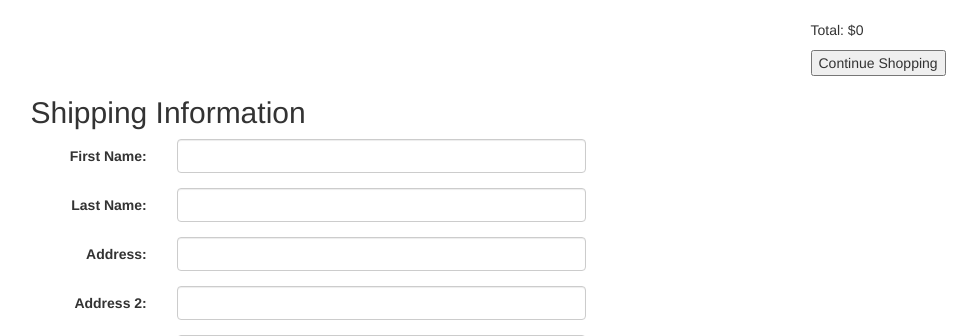
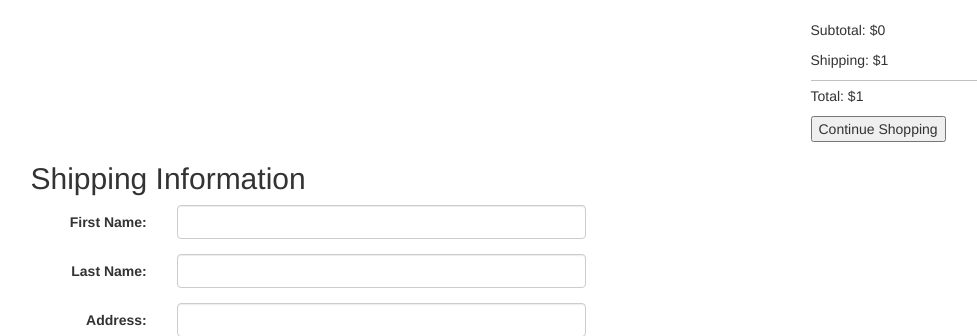
Before and after one commit to m272cels/cd_ecommerce, a CodeIgniter app: page /cart in a window 1280 px wide. Shown: the part 130-466 px from the top of the page, without its empty margins (137-1114 px from the left). Run offline with CodeIgniter, Linux system fonts and the light colour scheme; data that the repository does not hold is empty; some libraries are stand-ins or nearby versions.

Commit message:
updated cart total and remove

```diff
--- a/ci_clean_version-master/application/config/routes.php
+++ b/ci_clean_version-master/application/config/routes.php
@@ -12,5 +12,5 @@ $route['showproduct/(:any)'] = "products/show/$1";
 $route['addproduct/(:any)'] = "products/add/$1";
 $route['cart'] = "carts";
 $route['delete/(:any)'] = "carts/delete/$1";
-//$route['updatecart/']
+$route['addorder/(:any)'] = "orders/create/$1";
 //end of routes.php
--- a/ci_clean_version-master/application/models/order.php
+++ b/ci_clean_version-master/application/models/order.php
@@ -57,8 +57,8 @@ class Order extends CI_Model {
 	}
 
 	public function create_order($info) {
-		return $this->db->insert_id($this->db->query("INSERT INTO orders (status, created_at, updated_at, shipping_id, billing_id, user_id)
-			VALUES ('Order in process',NOW(),NOW(),?,?,?,?)", array($info['shipping_id'], $info['billing_id'], $info['user_id'])));
+		return $this->db->insert_id($this->db->query("INSERT INTO orders (status, created_at, updated_at, shipping_id, billing_id, user_id, total)
+			VALUES ('Order in process',NOW(),NOW(),?,?,?,?)", array($info['shipping_id'], $info['billing_id'], $info['user_id'], $info['total'])));
 	}
 
 	public function insert_into_order($item) {
@@ -85,8 +85,8 @@ class Order extends CI_Model {
 	}
 
 	public function add_address($info) {
-		$this->db->query("INSERT INTO mailing_info (first_name, last_name, address, address2, city, state, zipcode, created_at, updated_at, user_id)
-			VALUES (?,?,?,?,?,?,?,NOW(), NOW(),?)", array($info['fn'], $info['ln'], $info['add'], $info['add2'], $info['city'], $info['state'], $info['zip'],'1'));
+		$this->db->query("INSERT INTO mailing_info (first_name, last_name, address, address2, city, state, zipcode, created_at, updated_at)
+			VALUES (?,?,?,?,?,?,?,NOW(), NOW())", array($info['fn'], $info['ln'], $info['add'], $info['add2'], $info['city'], $info['state'], $info['zip']));
         return $this->db->insert_id();
 	}
 
--- a/ci_clean_version-master/application/views/cart/cart.php
+++ b/ci_clean_version-master/application/views/cart/cart.php
@@ -75,7 +75,9 @@ var_dump($cart_items);
         </div>
         <div class="row">
             <div class="col-sm-3 col-sm-offset-9">
-                <p>Total: $<?=$total?></p>
+                <p>Subtotal: $<?=$total?></p>
+                <p>Shipping: $1</p>
+                <p id="total">Total: $<?=$total+1?></p>
             </div>
         </div>
         <div class="row">
@@ -88,7 +90,7 @@ var_dump($cart_items);
         <div class="row">
             <div class="col-sm-6 col-sm-offset-1">
                 <h2>Shipping Information</h2>
-                <form class="form-horizontal" role="form" action="" method="post">
+                <form class="form-horizontal" role="form" action="/addorder/<?=$total+1?>" method="post">
                     <div class="form-group">
                         <label class="control-label col-sm-3">First Name:</label>
                         <div class="col-sm-9">
--- a/ci_clean_version-master/application/views/mainpage.php
+++ b/ci_clean_version-master/application/views/mainpage.php
@@ -34,8 +34,6 @@
 <?php
 $this->load->view('usernavbar');
 ?>
-
-
 	<div class='col-sm-3 col-sm-offset-1'>
 <?php
 	$lamps=array();
--- a/ci_clean_version-master/assets/style.css
+++ b/ci_clean_version-master/assets/style.css
@@ -25,3 +25,9 @@
     max-width: 100%;
     height: 70px;
 }
+
+#total {
+    width: 170px;
+    border-top: 1px solid silver;
+    padding-top: 5px;
+}
```
Also changed, not shown: ci_clean_version-master/application/controllers/orders.php (+12 -6 lines).
